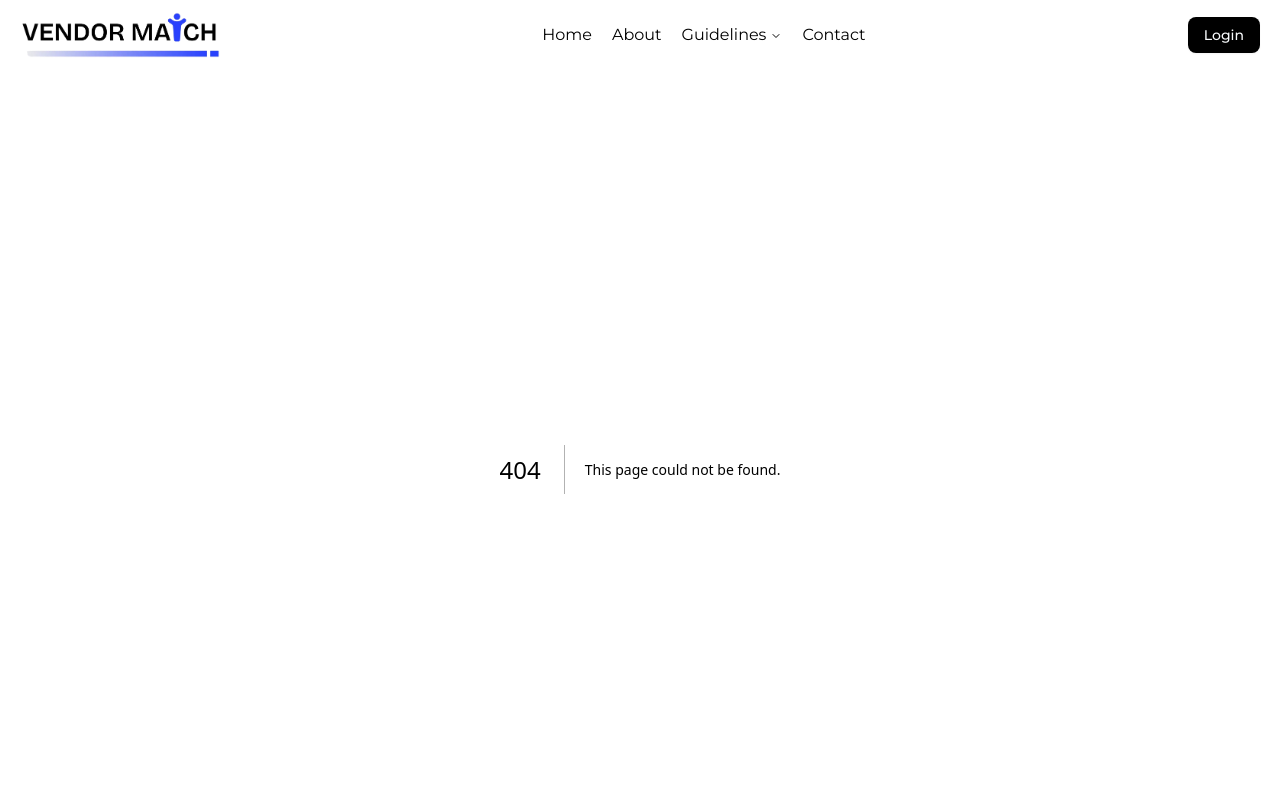
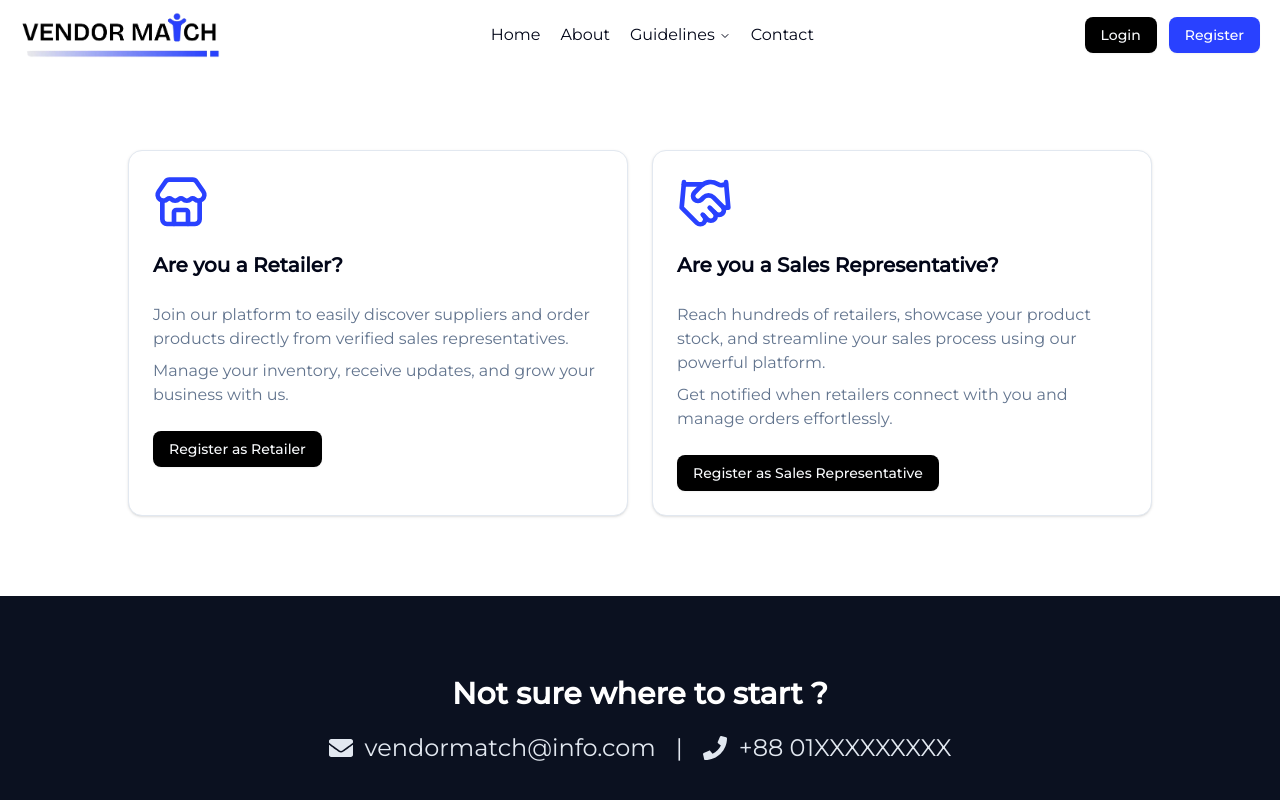
Before and after one commit to faisalchowdhury/supplier-retailer-relationship-nextjs, a Next.js app: page /register-option in a window 1280 px wide. Before the commit this address had no page. Shown: the top 800 px of the page. Built offline with nearby package versions, Linux system fonts and the light colour scheme.

Commit message:
Users dashboard layout created

```diff
--- /dev/null
+++ b/src/app/(dashboard)/dashboard/page.jsx
@@ -0,0 +1,11 @@
+import React from "react";
+
+const Dashboard = () => {
+  return (
+    <div>
+      <h2>Welcome to dashboard</h2>
+    </div>
+  );
+};
+
+export default Dashboard;
--- /dev/null
+++ b/src/app/(dashboard)/layout.jsx
@@ -0,0 +1,79 @@
+"use client";
+
+import { useState } from "react";
+import { Button } from "@/components/ui/button";
+import { Menu, LayoutDashboard, LogOut, Store, User } from "lucide-react";
+import Link from "next/link";
+
+export default function DashboardLayout({ children }) {
+  const [sidebarOpen, setSidebarOpen] = useState(false);
+
+  const navItems = [
+    {
+      name: "Dashboard",
+      href: "/dashboard",
+      icon: <LayoutDashboard size={18} />,
+    },
+    {
+      name: "Products",
+      href: "/dashboard/products",
+      icon: <Store size={18} />,
+    },
+    { name: "Profile", href: "/dashboard/profile", icon: <User size={18} /> },
+  ];
+
+  return (
+    <div className="min-h-screen flex">
+      {/* Sidebar */}
+      <aside
+        className={`bg-white border-r shadow-sm w-64 p-4 space-y-6 fixed top-0 left-0 h-full transition-transform z-30 ${
+          sidebarOpen ? "translate-x-0" : "-translate-x-full md:translate-x-0"
+        }`}>
+        <div className="flex items-center justify-between">
+          <h2 className="text-lg font-semibold tracking-tight">My Dashboard</h2>
+          <Button
+            variant="ghost"
+            size="icon"
+            className="md:hidden"
+            onClick={() => setSidebarOpen(false)}>
+            <span className="sr-only">Close sidebar</span>✕
+          </Button>
+        </div>
+
+        <nav className="space-y-2">
+          {navItems.map((item) => (
+            <Link
+              key={item.name}
+              href={item.href}
+              className="flex items-center gap-3 text-sm text-muted-foreground hover:text-primary">
+              {item.icon}
+              {item.name}
+            </Link>
+          ))}
+        </nav>
+
+        <Button variant="outline" className="w-full mt-auto">
+          <LogOut size={16} className="mr-2" />
+          Logout
+        </Button>
+      </aside>
+
+      {/* Main Content Area */}
+      <div className="flex-1 md:ml-64">
+        {/* Topbar */}
+        <header className="flex items-center justify-between px-4 py-3 border-b bg-white shadow-sm sticky top-0 z-20">
+          <Button
+            variant="ghost"
+            size="icon"
+            className="md:hidden"
+            onClick={() => setSidebarOpen(!sidebarOpen)}>
+            <Menu size={20} />
+          </Button>
+        </header>
+
+        {/* Main Content */}
+        <main className="p-4">{children}</main>
+      </div>
+    </div>
+  );
+}
--- a/src/app/(authentication)/sr/registration/page.jsx
+++ b/src/app/(main)/(authentication)/sr/registration/page.jsx
@@ -43,7 +43,7 @@ const SrRegister = () => {
   const onSubmit = async (data) => {
     try {
       const image_url = await handleUploadToCloudinary(selectedFile);
-      console.log(data);
+      // console.log(data);
       data.image_url = image_url;
 
       const res = await fetch("/api/register", {
@@ -51,10 +51,10 @@ const SrRegister = () => {
         headers: { "Content-Type": "application/json" },
         body: JSON.stringify(data),
       });
-
+      // console.log(res);
       const result = await res.json();
       if (!res.ok) throw new Error(result.error || "Failed to register");
-
+      // console.log(result);
       toast.success("Registration successful!");
       reset();
     } catch (error) {
--- /dev/null
+++ b/src/app/(main)/layout.jsx
@@ -0,0 +1,15 @@
+import Footer from "@/components/utilities/Footer";
+import Header from "@/components/utilities/Header";
+import React from "react";
+
+const MainLayout = ({ children }) => {
+  return (
+    <div>
+      <Header></Header>
+      <div className="max-w-7xl mx-auto">{children}</div>
+      <Footer></Footer>
+    </div>
+  );
+};
+
+export default MainLayout;
--- /dev/null
+++ b/src/app/(main)/register-option/page.jsx
@@ -0,0 +1,75 @@
+"use client";
+
+import {
+  Card,
+  CardHeader,
+  CardTitle,
+  CardContent,
+  CardFooter,
+} from "@/components/ui/card";
+import { Button } from "@/components/ui/button";
+import { useRouter } from "next/navigation";
+import { Store, Handshake } from "lucide-react";
+
+export default function RegisterOption() {
+  const router = useRouter();
+
+  return (
+    <div className="py-20 flex items-center justify-center px-4 ">
+      <div className="grid grid-cols-1 md:grid-cols-2 gap-6 w-full max-w-5xl">
+        {/* Retailer Card */}
+
+        <Card>
+          <CardHeader className="flex flex-row items-center gap-2">
+            <div className="space-y-5">
+              <Store className="w-14 h-14 text-primary" />
+              <CardTitle className="text-xl">Are you a Retailer?</CardTitle>
+            </div>
+          </CardHeader>
+          <CardContent className="text-muted-foreground space-y-2">
+            <p>
+              Join our platform to easily discover suppliers and order products
+              directly from verified sales representatives.
+            </p>
+            <p>
+              Manage your inventory, receive updates, and grow your business
+              with us.
+            </p>
+          </CardContent>
+          <CardFooter>
+            <Button onClick={() => router.push("/register/retailer")}>
+              Register as Retailer
+            </Button>
+          </CardFooter>
+        </Card>
+
+        {/* Sales Representative Card */}
+        <Card>
+          <CardHeader className="flex flex-row items-center gap-2">
+            <div className="space-y-5">
+              <Handshake className="w-14 h-14 text-primary" />
+              <CardTitle className="text-xl">
+                Are you a Sales Representative?
+              </CardTitle>
+            </div>
+          </CardHeader>
+          <CardContent className="text-muted-foreground space-y-2">
+            <p>
+              Reach hundreds of retailers, showcase your product stock, and
+              streamline your sales process using our powerful platform.
+            </p>
+            <p>
+              Get notified when retailers connect with you and manage orders
+              effortlessly.
+            </p>
+          </CardContent>
+          <CardFooter>
+            <Button onClick={() => router.push("/register/sales")}>
+              Register as Sales Representative
+            </Button>
+          </CardFooter>
+        </Card>
+      </div>
+    </div>
+  );
+}
--- a/src/app/layout.js
+++ b/src/app/layout.jsx
@@ -3,6 +3,7 @@ import "./globals.css";
 import Header from "@/components/utilities/Header";
 import Footer from "@/components/utilities/Footer";
 import SessionProviderWrapper from "@/components/session-provider/SessionProviderWrapper";
+import { Toaster } from "react-hot-toast";
 
 const montserrat = Montserrat({
   weight: ["400", "500"],
@@ -19,9 +20,8 @@ export default function RootLayout({ children }) {
     <html lang="en">
       <SessionProviderWrapper>
         <body className={`${montserrat.className}  antialiased `}>
-          <Header></Header>
-          <main className="max-w-7xl mx-auto">{children}</main>
-          <Footer></Footer>
+          <Toaster></Toaster>
+          <main className="">{children}</main>
         </body>
       </SessionProviderWrapper>
     </html>
--- /dev/null
+++ b/src/components/ui/card.jsx
@@ -0,0 +1,101 @@
+import * as React from "react"
+
+import { cn } from "@/lib/utils"
+
+function Card({
+  className,
+  ...props
+}) {
+  return (
+    <div
+      data-slot="card"
+      className={cn(
+        "bg-card text-card-foreground flex flex-col gap-6 rounded-xl border py-6 shadow-sm",
+        className
+      )}
+      {...props} />
+  );
+}
+
+function CardHeader({
+  className,
+  ...props
+}) {
+  return (
+    <div
+      data-slot="card-header"
+      className={cn(
+        "@container/card-header grid auto-rows-min grid-rows-[auto_auto] items-start gap-1.5 px-6 has-data-[slot=card-action]:grid-cols-[1fr_auto] [.border-b]:pb-6",
+        className
+      )}
+      {...props} />
+  );
+}
+
+function CardTitle({
+  className,
+  ...props
+}) {
+  return (
+    <div
+      data-slot="card-title"
+      className={cn("leading-none font-semibold", className)}
+      {...props} />
+  );
+}
+
+function CardDescription({
+  className,
+  ...props
+}) {
+  return (
+    <div
+      data-slot="card-description"
+      className={cn("text-muted-foreground text-sm", className)}
+      {...props} />
+  );
+}
+
+function CardAction({
+  className,
+  ...props
+}) {
+  return (
+    <div
+      data-slot="card-action"
+      className={cn(
+        "col-start-2 row-span-2 row-start-1 self-start justify-self-end",
+        className
+      )}
+      {...props} />
+  );
+}
+
+function CardContent({
+  className,
+  ...props
+}) {
+  return (<div data-slot="card-content" className={cn("px-6", className)} {...props} />);
+}
+
+function CardFooter({
+  className,
+  ...props
+}) {
+  return (
+    <div
+      data-slot="card-footer"
+      className={cn("flex items-center px-6 [.border-t]:pt-6", className)}
+      {...props} />
+  );
+}
+
+export {
+  Card,
+  CardHeader,
+  CardFooter,
+  CardTitle,
+  CardAction,
+  CardDescription,
+  CardContent,
+}
--- a/src/components/utilities/Header.jsx
+++ b/src/components/utilities/Header.jsx
@@ -50,12 +50,14 @@ const Header = () => {
       <div className="max-w-7xl mx-auto px-5 2xl:px-0">
         <div className="flex justify-between items-center py-3 relative">
           <div className="flex gap-5 items-center ">
+            <Link href={"/"}>
               <Image
                 src={"/logoDark.png"}
                 width={200}
                 height={50}
                 alt="Vendor match logo"
               />
+            </Link>
             {/* Dropdown mobile menu */}
             <div className="block sm:hidden">
               <LuMenu size={24} onClick={() => setMenuOpen(!menuOpen)} />
@@ -73,8 +75,13 @@ const Header = () => {
           <div className="hidden sm:block">
             <ul className="flex items-center gap-5">{menu}</ul>
           </div>
-          <div>
+          <div className="space-x-3">
+            <Link href={"/signin"}>
               <Button variant="default">Login</Button>
+            </Link>
+            <Link href={"/register-option"}>
+              <Button variant="accent">Register</Button>
+            </Link>
           </div>
         </div>
       </div>
```
Also changed, not shown: src/app/(main)/(authentication)/signin/page.jsx (renamed from src/app/(authentication)/sr/signin/page.jsx), src/app/(main)/page.js (renamed from src/app/page.js). Lines whose indentation alone changed are shown as unchanged.
